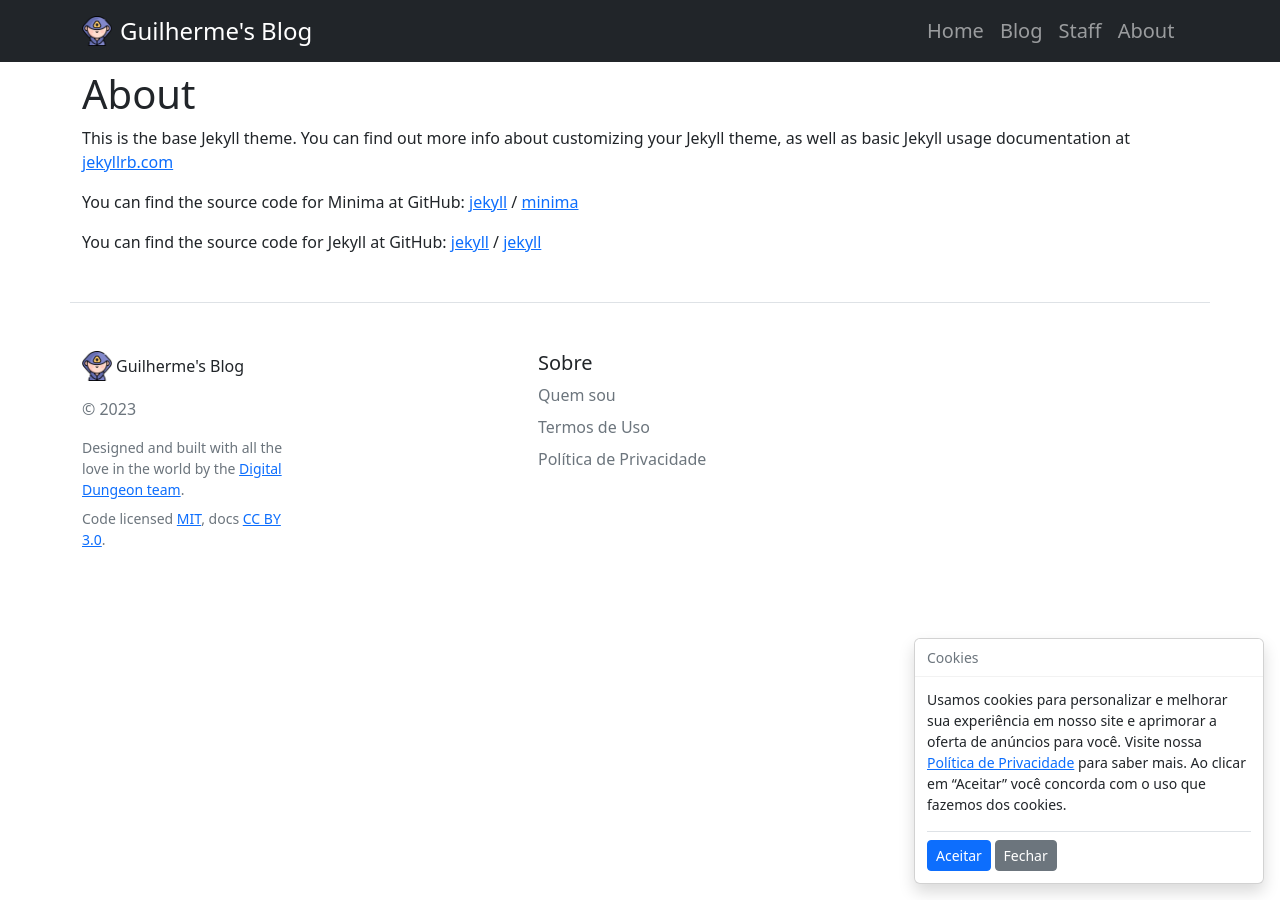
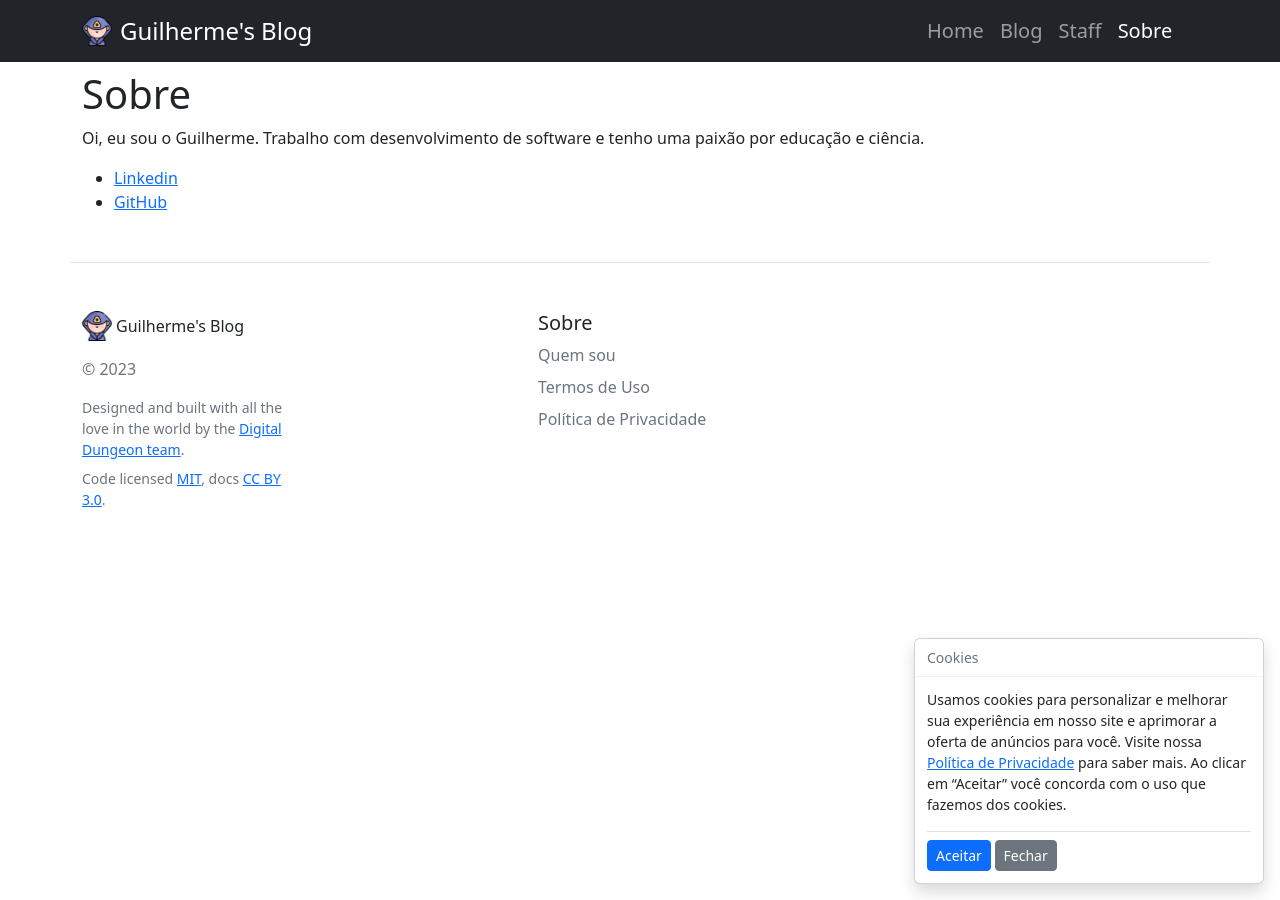
Before and after one commit to guilhermedelemos/guilhermedelemos.github.io, a Jekyll site: the page built from about.md, in a window 1280 px wide. Built offline with Jekyll 4.4.1, drawn with Linux system fonts in a browser that asks for light colours.

Commit message:
Add js bundle

```diff
--- a/_config.yml
+++ b/_config.yml
@@ -12,8 +12,8 @@
 cnpj: 99.999.999/9999-99
 google_analytics: G-D7N9MKHZHG
 # twitter_username:
-# github_username: guilhermedelemos
-# linkedin_username: guilhermedelemos
+github_username: guilhermedelemos
+linkedin_username: guilhermedelemos
 timezone: America/Sao_Paulo
 encoding: utf-8
 
--- a/_data/navigation.yml
+++ b/_data/navigation.yml
@@ -4,5 +4,5 @@
   link: /blog
 - name: Staff
   link: /staff
-- name: About
-  link: /about
+- name: Sobre
+  link: /sobre
--- a/_includes/cookies.html
+++ b/_includes/cookies.html
@@ -1,5 +1,4 @@
 <div class="toast-container position-fixed bottom-0 end-0 p-3">
-  <!-- toast-container p-3 bottom-0 start-50 translate-middle-x -->
   <div id="toastCookies" class="toast" role="alert" aria-live="assertive" aria-atomic="true" data-bs-autohide="false">
     <div class="toast-header">
       Cookies
--- a/_includes/footer.html
+++ b/_includes/footer.html
@@ -18,7 +18,7 @@
     <div class="col mb-3">
       <h5>Sobre</h5>
       <ul class="nav flex-column">
-        <li class="nav-item mb-2"><a href="/about" class="nav-link p-0 text-muted">Quem sou</a></li>
+        <li class="nav-item mb-2"><a href="/sobre" class="nav-link p-0 text-muted">Quem sou</a></li>
         <li class="nav-item mb-2"><a href="/termos-de-uso" class="nav-link p-0 text-muted">Termos de Uso</a></li>
         <li class="nav-item mb-2"><a href="/politica-de-privacidade" class="nav-link p-0 text-muted">Política de Privacidade</a></li>
       </ul>
--- /dev/null
+++ b/_includes/js/other.js
@@ -0,0 +1,3 @@
+function hello() {
+  console.log('Hello');
+}
--- a/about.md
+++ b/about.md
@@ -1,20 +1,11 @@
 ---
 layout: default
 title: About
-permalink: /about/
+permalink: /sobre
 ---
+# Sobre
 
-# About
+Oi, eu sou o Guilherme. Trabalho com desenvolvimento de software e tenho uma paixão por educação e ciência.
 
-This is the base Jekyll theme. You can find out more info about customizing your Jekyll theme, as well as basic Jekyll usage documentation at [jekyllrb.com](https://jekyllrb.com/)
-
-You can find the source code for Minima at GitHub:
-[jekyll][jekyll-organization] /
-[minima](https://github.com/jekyll/minima)
-
-You can find the source code for Jekyll at GitHub:
-[jekyll][jekyll-organization] /
-[jekyll](https://github.com/jekyll/jekyll)
-
-
-[jekyll-organization]: https://github.com/jekyll
+- [Linkedin](https://www.linkedin.com/in/{{ site.linkedin_username }})
+- [GitHub](https://github.com/{{ site.github_username }})
--- a/assets/js/app.js
+++ b/assets/js/app.js
@@ -1,58 +1,5 @@
-function createCookiePolicy() {
-  const cookies = {
-    allowCookies: true,
-    date: new Date()
-  }
-  return cookies;
-}
-
-function getCookie(name) {
-  let newName = name + '=';
-  let decodedCookie = decodeURIComponent(document.cookie);
-  let ca = decodedCookie.split(';');
-  for(let i=0; i<ca.length; i++) {
-    let c = ca[i];
-    while(c.charAt(0) == ' ') {
-      c = c.substring(1);
-    }
-    if(c.indexOf(newName) == 0) {
-      return c.substring(newName.length, c.length);
-    }
-  }
-  return undefined;
-}
-
-function setCookie(name, value, exdays=1) {
-  const now = new Date();
-  now.setTime(now.getTime() + (exdays*24*60*60*1000));
-  let expires = 'expires='+now.toUTCString();
-  const newCookie = name + '=' + value + ';' + expires + ';path=/';
-  document.cookie = newCookie;
-}
-
-function getToastCookies() {
-  const toast = document.getElementById('toastCookies');
-  return new bootstrap.Toast(toast);
-}
-
-const toastCookies = getToastCookies();
-const cookieName = 'cookiesPolicy';
-
-function showToastCookies() {
-  if(getCookie(cookieName) === undefined) {
-    toastCookies.show();
-  }
-}
-
-function acceptCookies() {
-  const cookie = createCookiePolicy();
-  setCookie(cookieName, JSON.stringify(cookie));
-  toastCookies.hide();
-}
-
-const acceptCookiesBtn = document.getElementById('acceptCookiesBtn');
-acceptCookiesBtn.addEventListener('click', () => {
-  acceptCookies();
-});
-
-showToastCookies();
+---
+layout: none
+---
+{% include /js/cookies.js %}
+{% include /js/other.js %}
```
Also changed, not shown: _includes/js/cookies.js (added, +58 -0 lines), README.md.
